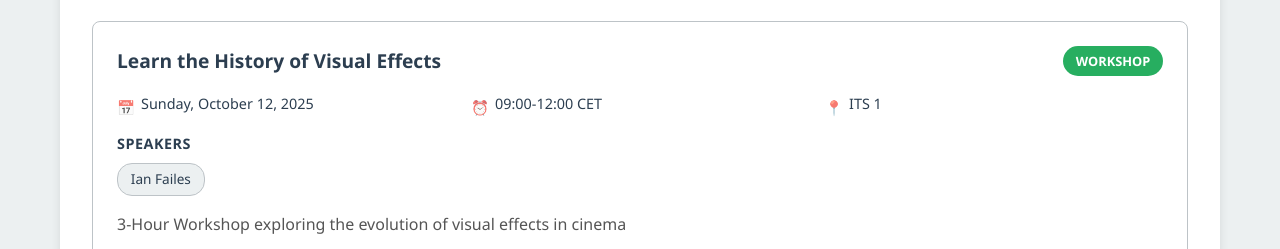
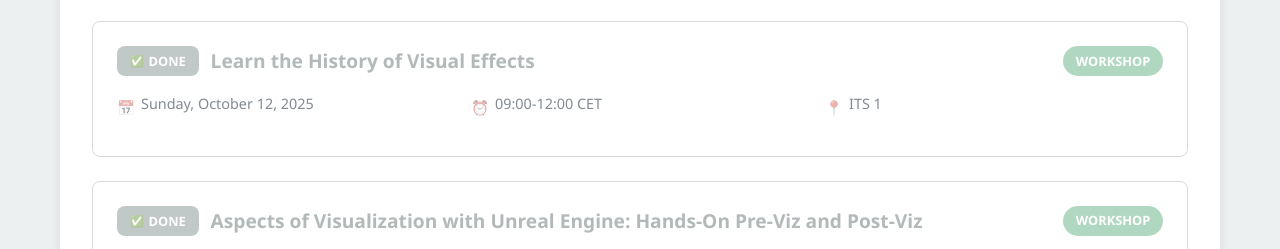
Before and after one commit to jonaskluger/view-program, a website: page index.html in a window 1280 px wide. Shown: the part 535-784 px from the top of the page. Drawn offline with Linux system fonts and the light colour scheme.

Commit message:
add badge about status of the  session: in progress, done, starting soon

```diff
--- a/script.js
+++ b/script.js
@@ -1753,6 +1753,14 @@ class ConferenceSessionsFilter {
     this.attachEventListeners();
     this.renderSessions();
     this.updateResultsCount();
+
+    // Update session statuses every 30 seconds
+    setInterval(() => {
+      this.renderSessions();
+    }, 30000);
+
+    // Log current time for debugging
+    console.log("Current time in Italy:", this.getCurrentTimeInItaly());
   }
 
   initializeElements() {
@@ -1835,8 +1843,28 @@ class ConferenceSessionsFilter {
 
   createSessionCard(session) {
     const formattedDate = this.formatDate(session.date);
+    const sessionStatus = this.getSessionStatus(session);
+    const statusBadge = this.createStatusBadge(sessionStatus);
+
+    // Debug logging for today's sessions
+    const today = new Date().toISOString().split("T")[0];
+    if (
+      session.date === today ||
+      sessionStatus.isOngoing ||
+      sessionStatus.startingSoon
+    ) {
+      console.log(
+        `Session ${session.id} (${session.title}):`,
+        sessionStatus.debug
+      );
+      console.log(
+        `Status: isPast=${sessionStatus.isPast}, isOngoing=${sessionStatus.isOngoing}, startingSoon=${sessionStatus.startingSoon}`
+      );
+    }
+
+    // Show less information for completed sessions
     const speakersHtml =
-      session.speakers.length > 0
+      !sessionStatus.isPast && session.speakers.length > 0
         ? `<div class="session-speakers">
                 <h4>Speakers</h4>
                 <div class="speakers-list">
@@ -1851,7 +1879,7 @@ class ConferenceSessionsFilter {
         : "";
 
     const tagsHtml =
-      session.tags.length > 0
+      !sessionStatus.isPast && session.tags.length > 0
         ? `<div class="session-tags">
                 ${session.tags
                   .map((tag) => {
@@ -1862,11 +1890,32 @@ class ConferenceSessionsFilter {
             </div>`
         : "";
 
+    const sessionActionsHtml = !sessionStatus.isPast
+      ? `<div class="session-actions">
+                    <div class="dropdown">
+                        <button class="calendar-btn">Add to Calendar</button>
+                        <div class="dropdown-content">
+                            <a href="#" onclick="event.preventDefault(); addSessionToIcal(${session.id})">iCal</a>
+                            <a href="#" onclick="event.preventDefault(); addSessionToGoogleCalendar(${session.id})">Google</a>
+                        </div>
+                    </div>
+                </div>`
+      : "";
+
     return `
-            <div class="session-card" data-session-id="${session.id}">
+            <div class="session-card ${
+              sessionStatus.isPast ? "session-past" : ""
+            }" data-session-id="${session.id}">
                 <div class="session-header">
-                    <h3 class="session-title">${session.title}</h3>
-                    <span class="session-type ${session.type}">${session.type}</span>
+                    <div class="session-title-container">
+                        ${statusBadge}
+                        <h3 class="session-title">${session.title}</h3>
+                    </div>
+                    <div class="session-badges">
+                        <span class="session-type ${session.type}">${
+      session.type
+    }</span>
+                    </div>
                 </div>
 
                 <div class="session-info">
@@ -1886,23 +1935,87 @@ class ConferenceSessionsFilter {
 
                 ${speakersHtml}
 
-                <div class="session-description">
+                ${
+                  !sessionStatus.isPast
+                    ? `<div class="session-description">
                     ${session.description}
-                </div>
+                </div>`
+                    : ""
+                }
 
                 ${tagsHtml}
 
-                <div class="session-actions">
-                    <div class="dropdown">
-                        <button class="calendar-btn">Add to Calendar</button>
-                        <div class="dropdown-content">
-                            <a href="#" onclick="event.preventDefault(); addSessionToIcal(${session.id})">iCal</a>
-                            <a href="#" onclick="event.preventDefault(); addSessionToGoogleCalendar(${session.id})">Google</a>
-                        </div>
-                    </div>
-                </div>
+                ${sessionActionsHtml}
             </div>
         `;
+  }
+
+  getCurrentTimeInItaly() {
+    // Get current time in Italy (CET/CEST timezone)
+    return new Date(
+      new Date().toLocaleString("en-US", {
+        timeZone: "Europe/Rome",
+      })
+    );
+  }
+
+  parseSessionDateTime(session) {
+    // Parse session date and time in Italy timezone (CET/CEST)
+    const [startTime, endTime] = session.time.split("-");
+    const [startHour, startMinute] = startTime.split(":").map(Number);
+    const [endHour, endMinute] = endTime.split(":").map(Number);
+
+    // Create date objects for Italy timezone
+    // Session times are in CET/CEST, so we need to create them properly
+    const startDateTime = new Date(`${session.date}T${startTime}:00+02:00`); // CEST is UTC+2
+    const endDateTime = new Date(`${session.date}T${endTime}:00+02:00`);
+
+    return { startDateTime, endDateTime };
+  }
+
+  getSessionStatus(session) {
+    // Get current time in Italy
+    const nowInItaly = this.getCurrentTimeInItaly();
+    const { startDateTime, endDateTime } = this.parseSessionDateTime(session);
+
+    // Calculate time differences in milliseconds
+    const timeToStart = startDateTime.getTime() - nowInItaly.getTime();
+    const timeToEnd = endDateTime.getTime() - nowInItaly.getTime();
+
+    // Check if session is in the past
+    const isPast = timeToEnd < 0;
+
+    // Check if session is currently ongoing
+    const isOngoing = timeToStart <= 0 && timeToEnd > 0;
+
+    // Check if session starts within 30 minutes
+    const startingSoon = timeToStart > 0 && timeToStart <= 30 * 60 * 1000; // 30 minutes in milliseconds
+
+    return {
+      isPast,
+      isOngoing,
+      startingSoon,
+      timeToStart,
+      timeToEnd,
+      debug: {
+        nowInItaly: nowInItaly.toISOString(),
+        startDateTime: startDateTime.toISOString(),
+        endDateTime: endDateTime.toISOString(),
+        timeToStart: Math.round(timeToStart / 1000 / 60), // minutes
+        timeToEnd: Math.round(timeToEnd / 1000 / 60), // minutes
+      },
+    };
+  }
+
+  createStatusBadge(status) {
+    if (status.isOngoing) {
+      return '<span class="status-badge ongoing">In Progress</span>';
+    } else if (status.startingSoon) {
+      return '<span class="status-badge starting-soon">Starting Soon</span>';
+    } else if (status.isPast) {
+      return '<span class="status-badge done">Done</span>';
+    }
+    return "";
   }
 
   getTagCategory(tag) {
@@ -1988,15 +2101,18 @@ function addSessionToIcal(sessionId) {
       "END:VCALENDAR",
     ].join("\r\n");
 
-    const blob = new Blob([icalContent], { type: "text/calendar;charset=utf-8" });
+    const blob = new Blob([icalContent], {
+      type: "text/calendar;charset=utf-8",
+    });
     const link = document.createElement("a");
     link.href = URL.createObjectURL(blob);
-    const filename = `${session.title.replace(/[^a-z0-9]/gi, '_').toLowerCase()}.ics`;
+    const filename = `${session.title
+      .replace(/[^a-z0-9]/gi, "_")
+      .toLowerCase()}.ics`;
     link.setAttribute("download", filename);
     document.body.appendChild(link);
     link.click();
     document.body.removeChild(link);
-
   } catch (e) {
     console.error("Failed to generate iCal file:", e);
     alert("An unexpected error occurred while creating the iCal file.");
--- a/styles.css
+++ b/styles.css
@@ -195,12 +195,19 @@ main {
     gap: 0.5rem;
 }
 
+.session-title-container {
+    display: flex;
+    align-items: center;
+    gap: 0.75rem;
+    flex: 1;
+    flex-wrap: wrap;
+}
+
 .session-title {
     font-size: 1.2rem;
     font-weight: 600;
     color: var(--primary-color);
     margin: 0;
-    flex: 1;
 }
 
 .session-type {
@@ -240,6 +247,71 @@ main {
 
 .session-type.portfolio {
     background: #9b59b6;
+}
+
+/* Session badges container */
+.session-badges {
+    display: flex;
+    gap: 0.5rem;
+    align-items: center;
+    flex-wrap: wrap;
+}
+
+/* Status badges */
+.status-badge {
+    padding: 0.3rem 0.8rem;
+    border-radius: 8px;
+    font-size: 0.8rem;
+    font-weight: 600;
+    text-transform: uppercase;
+    white-space: nowrap;
+    display: inline-flex;
+    align-items: center;
+    gap: 0.3rem;
+}
+
+.status-badge.ongoing {
+    background: #27ae60;
+    color: white;
+}
+
+.status-badge.ongoing::before {
+    content: "🟢";
+    font-size: 0.7rem;
+}
+
+.status-badge.starting-soon {
+    background: #f39c12;
+    color: white;
+}
+
+.status-badge.starting-soon::before {
+    content: "🟠";
+    font-size: 0.7rem;
+}
+
+.status-badge.done {
+    background: #95a5a6;
+    color: white;
+}
+
+.status-badge.done::before {
+    content: "✅";
+    font-size: 0.7rem;
+}
+
+/* Past session styling */
+.session-card.session-past {
+    opacity: 0.6;
+    filter: grayscale(30%);
+}
+
+.session-card.session-past .session-title {
+    color: #7f8c8d;
+}
+
+.session-card.session-past .session-type {
+    opacity: 0.7;
 }
 
 .session-info {
```
